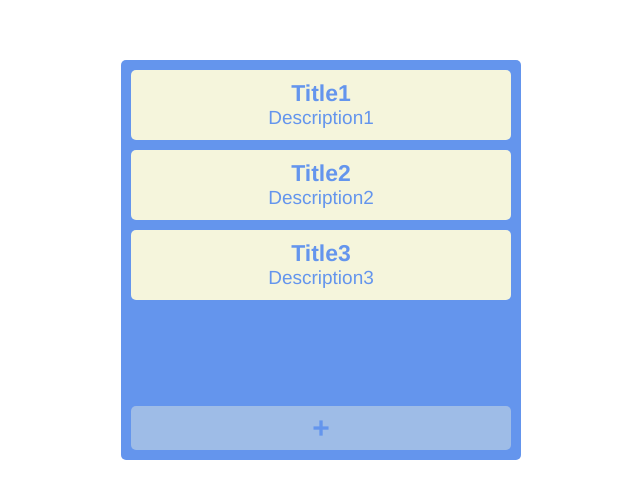
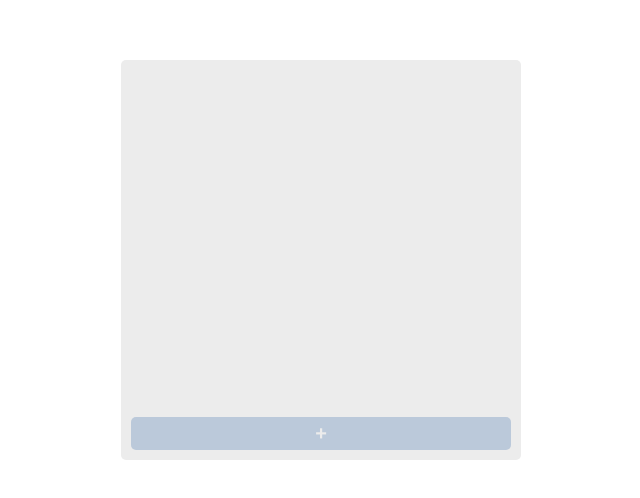
Before and after one commit to kmarilleau/todo-app, a Vue app: page / in a window 1280 px wide. Shown: the top 498 px of the page, without its empty margins (319-959 px from the left). Built offline with nearby package versions, Linux system fonts and the light colour scheme.

Commit message:
Add Todo create component

```diff
--- a/src/App.vue
+++ b/src/App.vue
@@ -4,7 +4,7 @@
       <div class="todo-container is-primary">
         <TodoList :todos="todos"/>
         <div class="todo-create-btn-container">
-              <Modal/>
+              <TodoCreate @formSubmitted="createTodo" />
         </div>
       </div>
     </div>
@@ -13,43 +13,33 @@
 
 <script>
 import TodoList from "@/components/TodoList";
-import Modal from "@/components/Modal";
+import TodoCreate from "@/components/TodoCreate";
 
 export default {
   name: "App",
   components: {
     TodoList,
-    Modal
+    TodoCreate
   },
   data() {
     return {
-      todos: [
-        {
-          _id: "1",
-          title: "Title1",
-          description: "Description1"
-        },
-        {
-          _id: "2",
-          title: "Title2",
-          description: "Description2"
-        },
-        {
-          _id: "3",
-          title: "Title3",
-          description: "Description3"
-        }
-      ]
+      todos: []
     };
+  },
+  methods: {
+    createTodo(todo) {
+      this.todos.push(todo);
+    }
   }
 };
 </script>
 
 <style lang="scss">
-$primary-color: rgb(100, 149, 237);
-$primary-color-transparent: rgba(100, 149, 237, 0.4);
-$accent-color: rgb(245, 245, 220);
-$accent-color-transparent: rgba(245, 245, 220, 0.4);
+$primary-color: rgb(236, 236, 236);
+$primary-color-transparent: rgba(236, 236, 236, 0.4);
+$accent-color: rgb(113, 148, 189);
+$accent-color-transparent: rgba(113, 148, 189, 0.4);
+$error-color: rgb(250, 65, 65);
 
 #app {
   font-family: Avenir, Helvetica, Arial, sans-serif;
@@ -57,6 +47,41 @@ $accent-color-transparent: rgba(245, 245, 220, 0.4);
   -moz-osx-font-smoothing: grayscale;
   text-align: center;
   margin-top: 60px;
+}
+
+.app {
+  &-form {
+    .label {
+      display: block;
+      font-size: 16px;
+      font-weight: bold;
+    }
+
+    .form {
+      &-input {
+        padding: 10px;
+        font-size: 17px;
+      }
+      &-control {
+        margin-bottom: 10px;
+      }
+    }
+
+    &-last {
+      margin-bottom: 0;
+    }
+  }
+
+  &-button {
+    font-size: 20px;
+    padding: 5px;
+    border-radius: 5px;
+    font-weight: bold;
+  }
+
+  &-error {
+    color: $error-color;
+  }
 }
 
 .is {
--- a/src/components/Modal.vue
+++ b/src/components/Modal.vue
@@ -1,37 +1,12 @@
 <template>
   <div>
-    <div @click="isOpen = true" class="app-button is-accent-transparent">
+    <div @click="open" class="app-button is-accent-transparent">
       +
     </div>
     <div class="modal is-primary-transparent" :class="{'is-active': isOpen}">
       <div class="modal-content is-accent">
-        <span @click="isOpen = false" class="close">&times;</span>
-        <form class="app-form">
-          <div class="form-control">
-            <label class="label">Title</label>
-            <input
-              v-model="form.title"
-              class="form-input"
-              type="text
-            ">
-          </div>
-          <div class="form-control">
-            <label class="label">Description</label>
-            <input
-              v-model="form.description"
-              class="form-input"
-              type="text"
-            >
-          </div>
-          <button
-            @click="createTodo"
-            class="app-button is-primary"
-            type="button"
-          >
-            &#10003;
-          </button>
-        </form>
-
+        <span @click="close" class="close">&times;</span>
+        <slot/>
       </div>
     </div>
   </div>
@@ -41,49 +16,21 @@
 export default {
   data() {
     return {
-      isOpen: false,
-      form: {
-        title: "",
-        description: ""
-      }
+      isOpen: false
     };
   },
   methods: {
-    createTodo () {
-
+    open() {
+      this.isOpen = true;
+    },
+    close() {
+      this.isOpen = false;
     }
   }
 };
 </script>
 
 <style lang="scss">
-.app {
-  &-form {
-    .label {
-      display: block;
-      font-size: 16px;
-      font-weight: bold;
-    }
-
-    .form {
-      &-input {
-        padding: 10px;
-        font-size: 17px;
-      }
-      &-control {
-        margin-bottom: 10px;
-      }
-    }
-  }
-
-  &-button {
-    font-size: 30px;
-    padding: 5px;
-    border-radius: 5px;
-    font-weight: bold;
-  }
-}
-
 .close {
   float: right;
   font-size: 28px;
--- /dev/null
+++ b/src/components/TodoCreate.vue
@@ -0,0 +1,87 @@
+<template>
+    <Modal ref="modal">
+        <form class="app-form">
+          <div class="form-control">
+            <label class="label">Title</label>
+            <input
+              v-model="form.title"
+              class="form-input"
+              type="text
+            ">
+          </div>
+          <div class="form-control form-control-last">
+            <label class="label">Description</label>
+            <textarea
+              v-model="form.description"
+              class="form-input"
+              cols="30"
+              row="5"
+            >
+            </textarea>
+          </div>
+          <div class="app-error">
+              <div class="form-error">
+                {{ formError }}
+              </div>
+          </div>
+          <button
+            @click="submitForm"
+            class="app-button is-primary"
+            type="button"
+          >
+            &#10003;
+          </button>
+        </form>
+    </Modal>
+</template>
+
+<script>
+import Modal from "@/components/Modal";
+
+export default {
+  components: {
+    Modal
+  },
+  data() {
+    return {
+      form: {
+        title: "",
+        description: ""
+      },
+      formError: ""
+    };
+  },
+  computed: {
+    isFormValid() {
+      return this.form.title.trim().length > 5 &&
+        this.form.description.trim().length > 10
+        ? true
+        : false;
+    }
+  },
+  methods: {
+    resetForm() {
+      this.form = {
+        title: "",
+        description: ""
+      };
+    },
+    submitForm() {
+      if (this.isFormValid) {
+        this.$emit("formSubmitted", this.form);
+        this.$refs.modal.close();
+        this.resetForm();
+      } else {
+        this.formError =
+          "Length of title should be 8 chars and 10 chars for description";
+      }
+    }
+  }
+};
+</script>
+
+<style scoped lang="scss">
+.form-error {
+  margin-bottom: 10px;
+}
+</style>
--- a/src/components/TodoItem.vue
+++ b/src/components/TodoItem.vue
@@ -40,7 +40,7 @@ export default {
         font-weight: bold;
       }
       &-description {
-        font-size: 19px;
+        font-size: 15px;
       }
     }
   }
```
